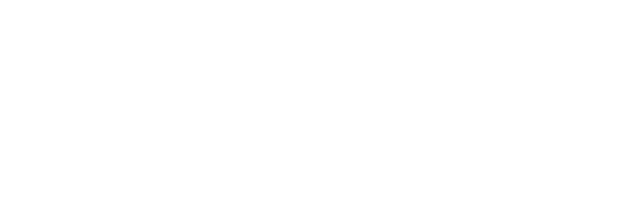
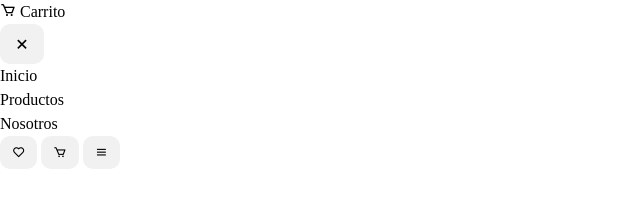
Before and after one commit to OliviaBurgosBlanco/carrito, a plain HTML site: page index.html in a window 1280 px wide. Shown: the whole page, without its empty margins (0-640 px from the left). Drawn offline with nearby package versions, Linux system fonts and the light colour scheme.

Commit message:
Agregando algo dde estilos a mi carrito

```diff
--- a/assets/css/style.css
+++ b/assets/css/style.css
@@ -0,0 +1,227 @@
+*
+==============================
+  * CSS TABLE CONTENT *
+==============================
+1. VARIABLES CSS
+2. BASE
+3. REUSABLE CSS CLASSES
+4. HEADER & NAV
+5. CONTENT
+6. BREAKPOINTS
+==============================
+  * END TABLE CONTENT *
+==============================
+*/
+
+/*==============================
+  1. VARIABLES CSS
+==============================*/
+:root {
+  --header-height: 3.5rem;
+  /*========== COLORS ==========*/
+  --first-color: #000;
+  --second-color: #fff;
+  --body-color: #fff;
+  --text-color: #000;
+  --link-color: #000;
+  --button-color: transparent;
+
+  /*========== FONTS ==========*/
+  --body-font: 'Source Sans 3', sans-serif;
+  --biggest-text: 3rem;
+  --big-text: 2.25rem;
+  --h1-text: 1.5rem;
+  --h2-text: 1.25rem;
+  --h3-text: 1rem;
+  --normal-text: .938rem;
+  --small-text: .813rem;
+  --smaller-text: .75rem;
+
+  /*========== FONT WEIGHT ==========*/
+  --font-medium: 500;
+  --font-semi-bold: 600;
+  --font-bold: 700;
+
+  /*===== SPACING =====*/
+  --m-1: .5rem;
+  --m-2: 1rem;
+  --m-3: 1.5rem;
+  --m-4: 2rem;
+  --m-5: 2.5rem;
+  --m-6: 3rem;
+
+  /*========== Z INDEX ==========*/
+  --z-fixed: 100;
+  --z-menu: 105;
+}
+
+/*========== TYPOGRAPHY ==========*/
+@media screen and (min-width: 992px) {
+  :root {
+    --biggest-text: 6rem;
+    --big-text: 4rem;
+    --h1-text: 2.25rem;
+    --h2-text: 1.5rem;
+    --h3-text: 1.25rem;
+    --normal-text: 1rem;
+    --small-text: .875rem;
+    --smaller-text: .813rem;
+  }
+}
+
+/*==============================
+  2. BASE
+==============================*/
+html {
+  height: 100%;
+  font-size: 16px;
+  line-height: 1.5;
+  font-synthesis: none;
+  scroll-behavior: smooth;
+  box-sizing: border-box;
+  overflow-x: hidden;
+  text-rendering: optimizeLegibility;
+  -webkit-font-smoothing: antialiased;
+  -moz-osx-font-smoothing: grayscale;
+  -webkit-text-size-adjust: 100%;
+  -moz-text-size-adjust: 100%;
+  -ms-text-size-adjust: 100%;
+  -o-text-size-adjust: 100%;
+  text-size-adjust: 100%;
+}
+
+*,
+*::before,
+*::after {
+  box-sizing: inherit;
+}
+
+body {
+  margin: 0;
+  font-size: var(--normal-text);
+  font-family: var(--body-font);
+  background-color: var(--body-color);
+  color: var(--text-color);
+}
+
+img {
+  max-width: 100%;
+  height: auto;
+}
+
+ul {
+  list-style: none;
+  margin: 0;
+  padding: 0;
+}
+
+a {
+  text-decoration: none;
+  color: var(--link-color);
+}
+
+/*========== CUSTOM SCROLLBAR ==========*/
+/*========== width ==========*/
+::-webkit-scrollbar {
+  right: 0;
+  top: 0;
+  bottom: 0;
+  width: 6px;
+  padding: 2px;
+}
+
+/*========== Track ==========*/
+::-webkit-scrollbar-track {
+  background-color: transparent;
+}
+
+/*========== Handle ==========*/
+::-webkit-scrollbar-thumb {
+  border-radius: 6px;
+  background-color: hsla(0, 0%, 50%, 0.2);
+}
+
+/*========== Handle on hover ==========*/
+::-webkit-scrollbar-thumb:hover {
+  background-color: hsla(0, 0%, 50%, 0.3);
+}
+
+/*==============================
+  3. REUSABLE CSS CLASSES
+==============================*/
+.section {
+  padding: var(--big-text) 0;
+}
+
+.section-title {
+  font-size: var(--h2-text);
+  font-weight: var(--font-semi-bold);
+  margin-bottom: var(--m-2);
+}
+
+.section-subtitle {
+  font-size: var(--normal-text);
+  font-weight: var(--font-medium);
+  margin-bottom: var(--m-2);
+}
+
+.grid--container {
+  max-width: 1024px;
+  margin: 0 var(--m-2);
+  display: grid;
+}
+
+.button {
+  appearance: none;
+  -webkit-user-select: none;
+  user-select: none;
+  display: inline-flex;
+  align-items: center;
+  justify-content: center;
+  position: relative;
+  min-width: -moz-fit-content;
+  min-width: fit-content;
+  width: -moz-fit-content;
+  width: fit-content;
+  height: auto;
+  padding: 10px 12px;
+  border-width: 0;
+  border-radius: 10px;
+  outline: transparent solid 2px;
+  outline-offset: 2px;
+  background-color: #f1f1f1;
+  cursor: pointer;
+  transition: .3s;
+}
+
+.button--icon {
+  font-size: 1.25rem;
+  line-height: inherit;
+}
+
+/*==============================
+  4. HEADER & NAV
+==============================*/
+
+
+/*========== NAVBAR MENU ONLY FOR MOBILE ==========*/
+
+
+
+/*==============================
+  5. CONTENT
+==============================*/
+
+/*========== HOME CONTENT ==========*/
+
+
+/*========== ABOUT CONTENT ==========*/
+
+
+/*========== FOOTER CONTENT ==========*/
+
+
+
+/*==============================
+  6. BREAKPOINTS
+==============================*/
--- a/index.html
+++ b/index.html
@@ -14,17 +14,58 @@
     href="https://fonts.googleapis.com/css2?family=Source+Sans+3:ital,wght@0,200;0,300;0,400;0,500;0,600;0,700;0,800;0,900;1,200;1,300;1,400;1,500;1,600;1,700;1,800;1,900&display=swap"
     rel="stylesheet">
   <!--=============== ICONS ===============-->
-
+  <link href='https://unpkg.com/boxicons@2.1.4/css/boxicons.min.css' rel='stylesheet'>
   <!--=============== CSS ===============-->
-
+  <link rel="stylesheet" href="assets/css/style.css">
   <!--=============== MAIN JS ===============-->
-
+  <script src="assets/js/main.js" type="module" defer></script>
 </head>
 
 <body>
 
   <!--=============== HEADER ===============-->
+  <header class="header">
+   <nav class="navbar-grid---container"><a href="#" class="navbar__logo">
+    <i class="bx bx-cart"></i>
+  <span>Carrito</span>
+  </a>
+  <div class="navbar__menu">
+    <button class="button navbar_close">
+      <i class="bx bx-x button--icon"></i>
+        </button>
 
+    <ul class="navbar__list">
+      <li class="navbar__item"><a href="#" class="navbar__link">
+        <span>Inicio</span>
+      </a>
+    </li>
+      <li class="navbar__item">
+        <a href="#" class="navbar__link">
+          <span>Productos</span>
+        </a>
+      </li>
+      <li class="navbar__item">
+        <a href="#" class="navbar__link">
+          <span>Nosotros</span>
+        </a>
+      </li>
+    </ul>
+  </div>
+
+  <div class="navbar__buttons">
+    <button type="button" class="button navbar_wish">
+      <i class="bx bx-heart"></i>
+    </button>
+    <button type="button" class="button navbar_cart">
+      <i class="bx bx-cart"></i>
+    </button>
+    <button type="button" class="button navbar_toggle">
+      <i class="bx bx-menu"></i>
+    </button>
+
+  </div>
+  </nav>
+  </header>
   <!--=============== WISH ===============-->
 
   <!--=============== CART ===============-->
```
